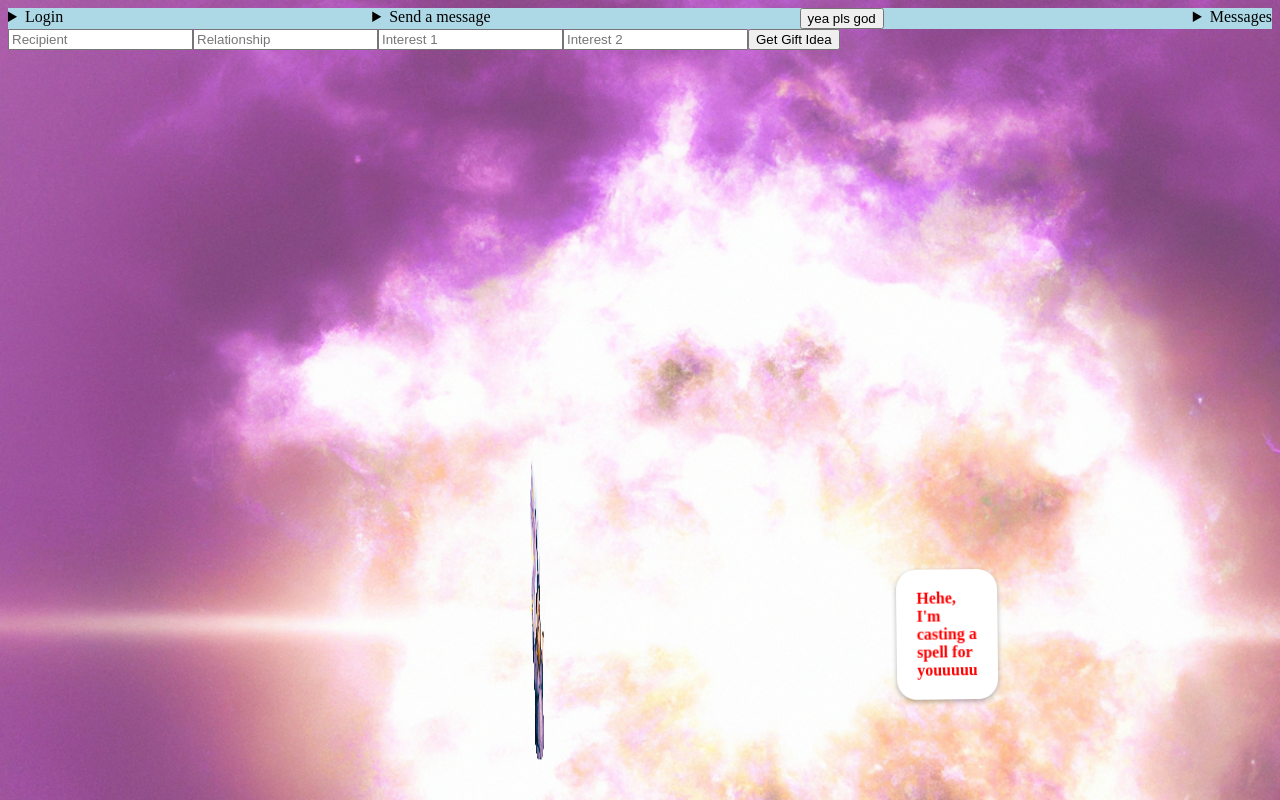
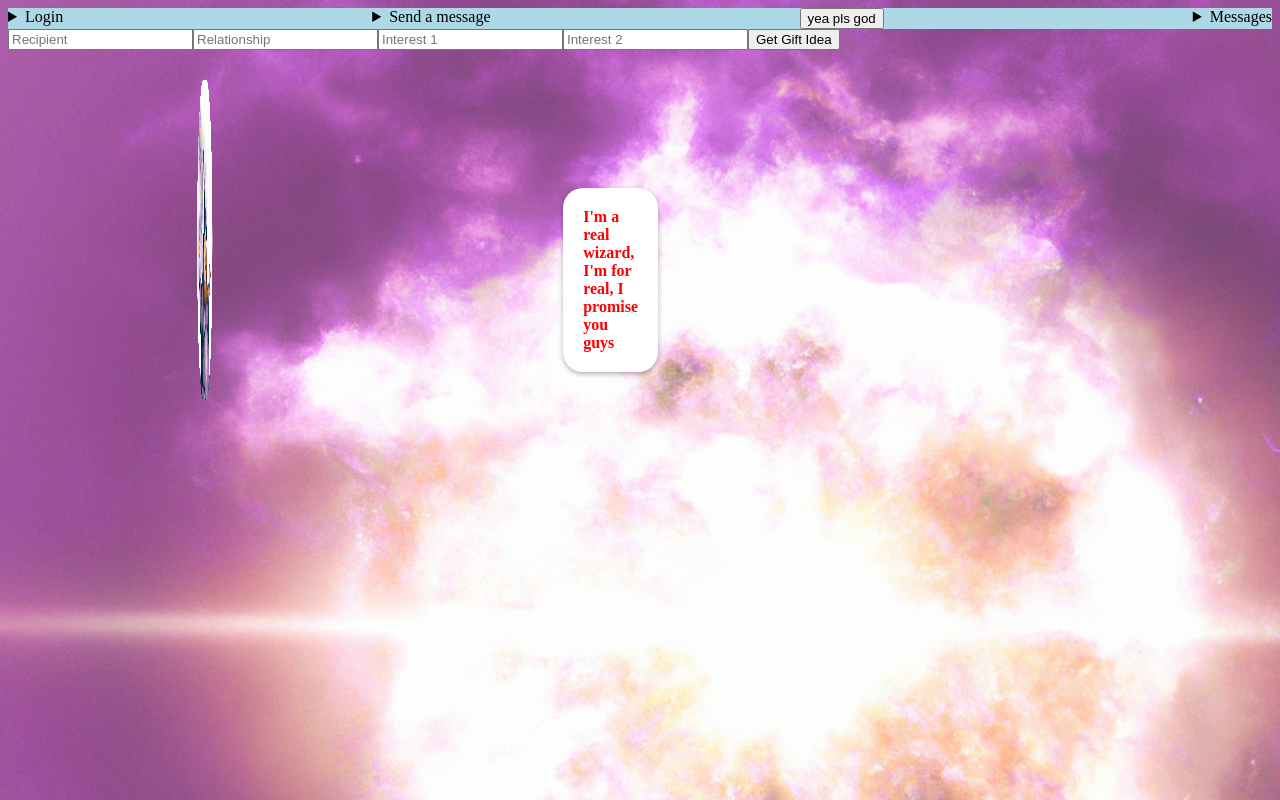
Before and after one commit to Fussyotter/sage_front, a Next.js app in the folder sage/: page / in a window 1280 px wide. Built offline with nearby package versions, Linux system fonts and the light colour scheme.

Commit message:
updated context to handle movement

```diff
--- a/sage/components/Background.js
+++ b/sage/components/Background.js
@@ -1,11 +1,15 @@
-import React, { useState, useEffect } from 'react';
+import React, { useState, useEffect, useContext } from 'react';
+import { BackgroundContext } from '@/context/BackgroundContext';
 
 const Background = () => {
-  const [moving, setMoving] = useState(true);
-  const [typedText, setTypedText] = useState('');
-  const containerClass = moving ? 'container moving' : 'container fixed';
+	const [typedText, setTypedText] = useState('');
+	const [moving, setMoving] = useContext(BackgroundContext);
 
-  useEffect(() => {
+	const handleClick = () => {
+		setMoving(!moving);
+	};
+
+	useEffect(() => {
 		if (moving) {
 			const text = "Hehe, I'm casting a spell for youuuuu";
 			let i = 0;
@@ -26,8 +30,11 @@ const Background = () => {
 			return () => clearInterval(intervalId);
 		}
 	}, [moving]);
-  return (
-		<div className={containerClass} onClick={() => setMoving(!moving)}>
+
+	const containerClass = moving ? 'container moving' : 'container fixed';
+
+	return (
+		<div className={containerClass} onClick={handleClick}>
 			<div className='overlay'>
 				<div className='bubble'>
 					<span id='typed-text'>{typedText}</span>
--- /dev/null
+++ b/sage/context/BackgroundContext.js
@@ -0,0 +1,16 @@
+import Background from '@/components/Background';
+import React, { createContext, useState } from 'react';
+
+export const BackgroundContext = createContext();
+
+export const BackgroundProvider = ({ children }) => {
+	const [moving, setMoving] = useState(false);
+    const handleMovingChange = () => {
+				setMoving(!moving);
+			};
+	return (
+		<BackgroundContext.Provider value={[moving, setMoving, handleMovingChange]}>
+			{children}
+		</BackgroundContext.Provider>
+	);
+};
--- a/sage/pages/_app.js
+++ b/sage/pages/_app.js
@@ -1,12 +1,15 @@
 import '@/styles/globals.css'
 import { UserContext, UserProvider } from '@/context/context'
 import { StrictMode } from 'react';
+import { BackgroundProvider } from '@/context/BackgroundContext';
 
 export default function App({ Component, pageProps }) {
   return (
 		<StrictMode>
 			<UserProvider>
-				<Component {...pageProps} />
+				<BackgroundProvider>
+					<Component {...pageProps} />
+				</BackgroundProvider>
 			</UserProvider>
 		</StrictMode>
 	);
```
